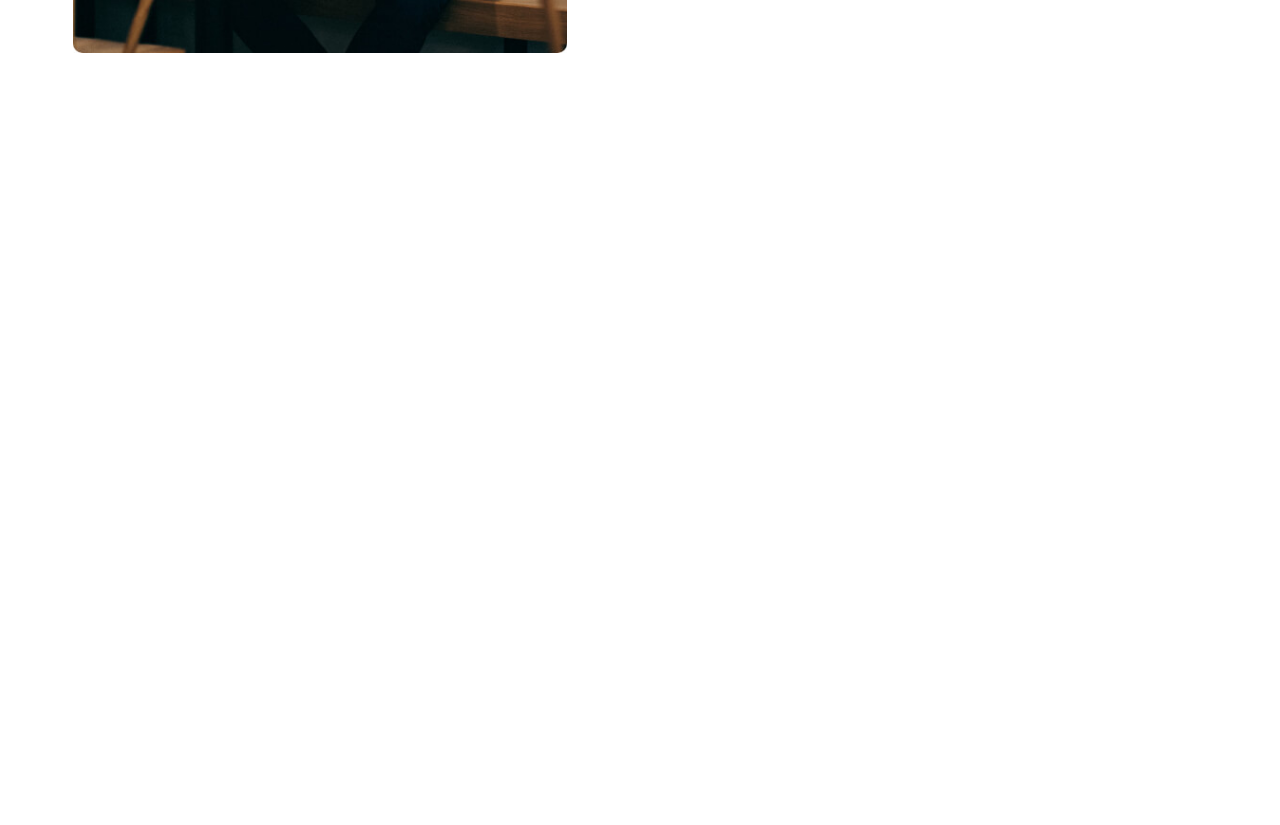
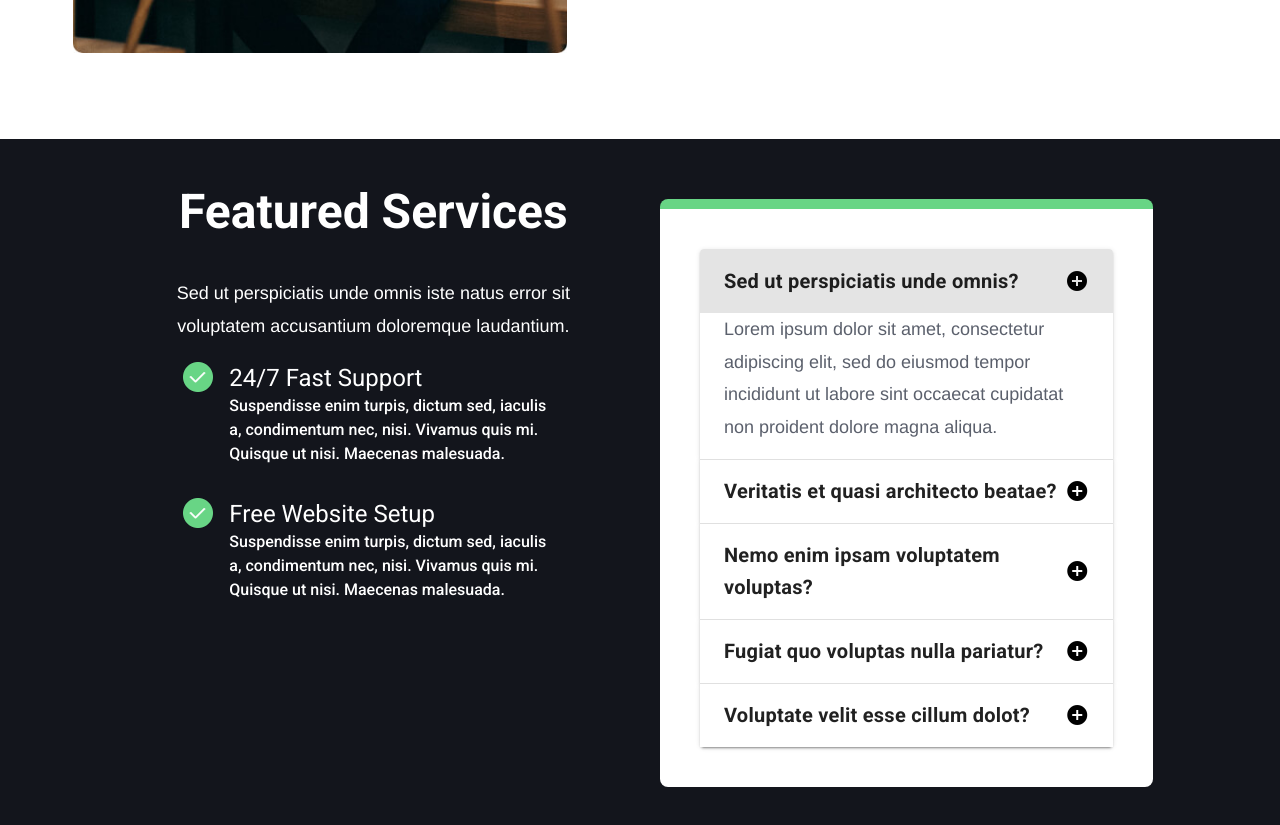
Before and after one commit to luislovera87/landing-18-2, a Vue app: page / in a window 1280 px wide. Shown: the part 2980-3805 px from the top of the page. Before the commit the page ends 3119 px from the top, so only its background shows below. Built offline with nearby package versions, Linux system fonts and the light colour scheme; a small style sheet from the web is missing.

Commit message:
add section 5

```diff
--- a/src/App.vue
+++ b/src/App.vue
@@ -11,6 +11,7 @@
         <DefaultDivider />
         <SectionThree />
         <SectionFour />
+        <SectionFive />
       </v-container>
     </v-main>
   </v-app>
@@ -21,6 +22,7 @@ import SectionOne from "./components/SectionOne.vue";
 import SectionTwo from "./components/SectionTwo.vue";
 import SectionThree from "./components/SectionThree.vue";
 import SectionFour from './components/SectionFour.vue';
+import SectionFive from './components/SectionFive';
 import DefaultDivider from "./components/DefaultDivider.vue";
 
 export default {
@@ -31,6 +33,7 @@ export default {
     SectionTwo,
     SectionThree,
     SectionFour,
+    SectionFive,
     DefaultDivider,
   },
 
--- /dev/null
+++ b/src/components/SectionFive.vue
@@ -0,0 +1,148 @@
+<template>
+  <v-row
+    id="section-five-container"
+    no-gutters
+    class="py-lg-15 py-15 mx-auto mx-lg-auto mx-md-auto mx-sm-auto"
+    justify="center"
+    align="start"
+  >
+    <v-col
+      cols="10"
+      lg="5"
+      md="5"
+      sm="10"
+      class="left-section-container white--text"
+    >
+      <v-row align="center" justify="center">
+        <div
+          class="text-center text-lg-h3 text-md-h3 text-sm-h3 text-h4 font-weight-bold pb-lg-5 pb-md-5 pb-sm-5 pb-5"
+        >
+          Featured Services
+        </div>
+        <div
+          class="text-center mx-lg-auto mx-md-auto mx-sm-auto mx-auto alternative-text-color py-lg-5 py-md-5 py-sm-5 py-5"
+          :style="{ 'max-width': '450px' }"
+        >
+          Sed ut perspiciatis unde omnis iste natus error sit voluptatem
+          accusantium doloremque laudantium.
+        </div>
+        <div class="d-inline-flex">
+          <div>
+            <img
+              src="../assets/img/landing-184-2.png"
+              alt="check-icon"
+              width="30"
+            />
+          </div>
+          <v-alert
+            color="transparent"
+            class="white--text mx-lg-auto mx-md-auto mx-sm-aut0 mx-auto pt-0 pt-lg-0 pt-md-0 pt-sm-0"
+            :style="{ 'max-width': '350px' }"
+          >
+            <div>
+              <div class="text-h5 font-weight bold">24/7 Fast Support</div>
+              <div class="text-subtitle">
+                Suspendisse enim turpis, dictum sed, iaculis a, condimentum nec,
+                nisi. Vivamus quis mi. Quisque ut nisi. Maecenas malesuada.
+              </div>
+            </div>
+          </v-alert>
+        </div>
+        <div class="d-inline-flex">
+          <div>
+            <img
+              src="../assets/img/landing-184-2.png"
+              alt="check-icon"
+              width="30"
+            />
+          </div>
+          <v-alert
+            color="transparent"
+            class="white--text mx-lg-auto mx-md-auto mx-sm-aut0 mx-auto pt-0 pt-lg-0 pt-md-0 pt-sm-0"
+            :style="{ 'max-width': '350px' }"
+          >
+            <div class="text-h5 font-weight bold">Free Website Setup</div>
+            <div class="text-subtitle">
+              Suspendisse enim turpis, dictum sed, iaculis a, condimentum nec,
+              nisi. Vivamus quis mi. Quisque ut nisi. Maecenas malesuada.
+            </div>
+          </v-alert>
+        </div>
+      </v-row>
+    </v-col>
+    <v-col cols="11" lg="5" md="5" sm="10">
+      <div
+        class="right-section-container mx-lg-5 mx-md-5 mx-sm-5 mx-1 pa-lg-10 pa-md-10 pa-sm-10 pa-1 rounded-lg"
+      >
+        <v-expansion-panels focusable accordion :mandatory="true">
+          <v-expansion-panel v-for="(item, i) in panelItems" :key="i">
+            <v-expansion-panel-header class="font-weight-bold text-h6 white">
+              {{ item.title }}
+              <template v-slot:actions>
+                <v-icon color="black">add_circle</v-icon>
+              </template>
+            </v-expansion-panel-header>
+            <v-expansion-panel-content class="subtitle-default-text">{{
+              item.description
+            }}</v-expansion-panel-content>
+          </v-expansion-panel>
+        </v-expansion-panels>
+      </div>
+    </v-col>
+  </v-row>
+</template>
+
+<script>
+export default {
+  data() {
+    return {
+      panelItems: [
+        {
+          title: "Sed ut perspiciatis unde omnis?",
+          description:
+            "Lorem ipsum dolor sit amet, consectetur adipiscing elit, sed do eiusmod tempor incididunt ut labore sint occaecat cupidatat non proident dolore magna aliqua.",
+        },
+        {
+          title: "Veritatis et quasi architecto beatae?",
+          description:
+            "Lorem ipsum dolor sit amet, consectetur adipiscing elit, sed do eiusmod tempor incididunt ut labore sint occaecat cupidatat non proident dolore magna aliqua.",
+        },
+        {
+          title: "Nemo enim ipsam voluptatem voluptas?",
+          description:
+            "Lorem ipsum dolor sit amet, consectetur adipiscing elit, sed do eiusmod tempor incididunt ut labore sint occaecat cupidatat non proident dolore magna aliqua.",
+        },
+        {
+          title: "Fugiat quo voluptas nulla pariatur?",
+          description:
+            "Lorem ipsum dolor sit amet, consectetur adipiscing elit, sed do eiusmod tempor incididunt ut labore sint occaecat cupidatat non proident dolore magna aliqua.",
+        },
+        {
+          title: "Voluptate velit esse cillum dolot?",
+          description:
+            "Lorem ipsum dolor sit amet, consectetur adipiscing elit, sed do eiusmod tempor incididunt ut labore sint occaecat cupidatat non proident dolore magna aliqua.",
+        },
+      ],
+    };
+  },
+};
+</script>
+
+<style lang="scss" scoped>
+#section-five-container {
+  background-color: #13151c;
+}
+
+.right-section-container {
+  border-top: 10px solid;
+  border-top-color: #68d585 !important;
+  background-color: #ffffff;
+}
+
+.alternative-text-color {
+  font-family: "DM Sans", Helvetica, Arial, Lucida, sans-serif;
+  font-size: 18px;
+  line-height: 1.8em;
+  color: "#ffffffb3!important";
+}
+</style>
```
Also changed, not shown: src/assets/img/landing-184-2.png (added), src/components/SectionFour.vue (indentation only).
